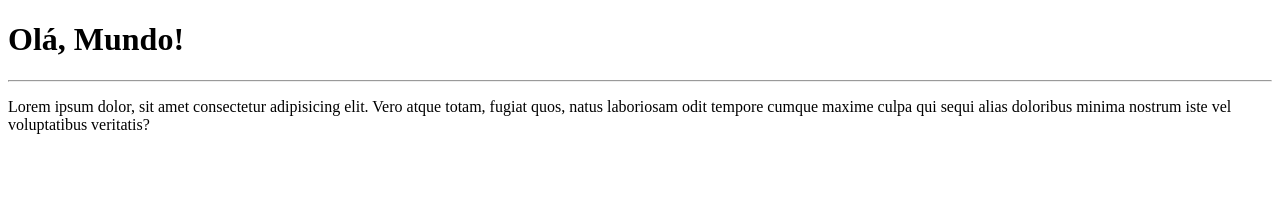
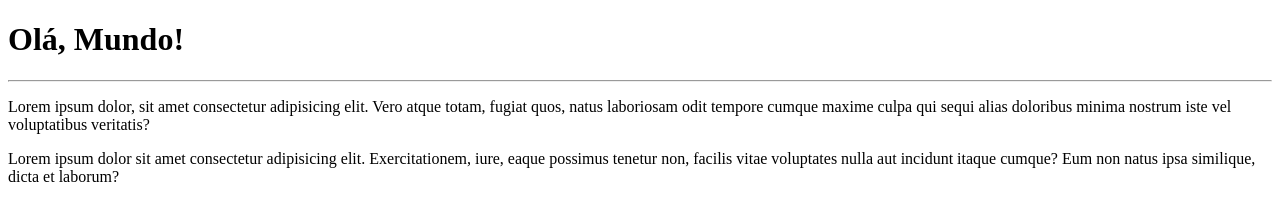
Before and after one commit to RinaldoSoares/Ola-Mundo-, a plain HTML site: page Site -exemplo/index.html in a window 1280 px wide. Drawn offline with Linux system fonts and the light colour scheme.

Commit message:
Adicionei uma paragrafo

```diff
--- a/Site -exemplo/index.html
+++ b/Site -exemplo/index.html
@@ -9,5 +9,6 @@
     <h1>Olá, Mundo!</h1>
     <hr>
     <p>Lorem ipsum dolor, sit amet consectetur adipisicing elit. Vero atque totam, fugiat quos, natus laboriosam odit tempore cumque maxime culpa qui sequi alias doloribus minima nostrum iste vel voluptatibus veritatis?</p>
+    <p>Lorem ipsum dolor sit amet consectetur adipisicing elit. Exercitationem, iure, eaque possimus tenetur non, facilis vitae voluptates nulla aut incidunt itaque cumque? Eum non natus ipsa similique, dicta et laborum?</p>
 </body>
 </html>
```
